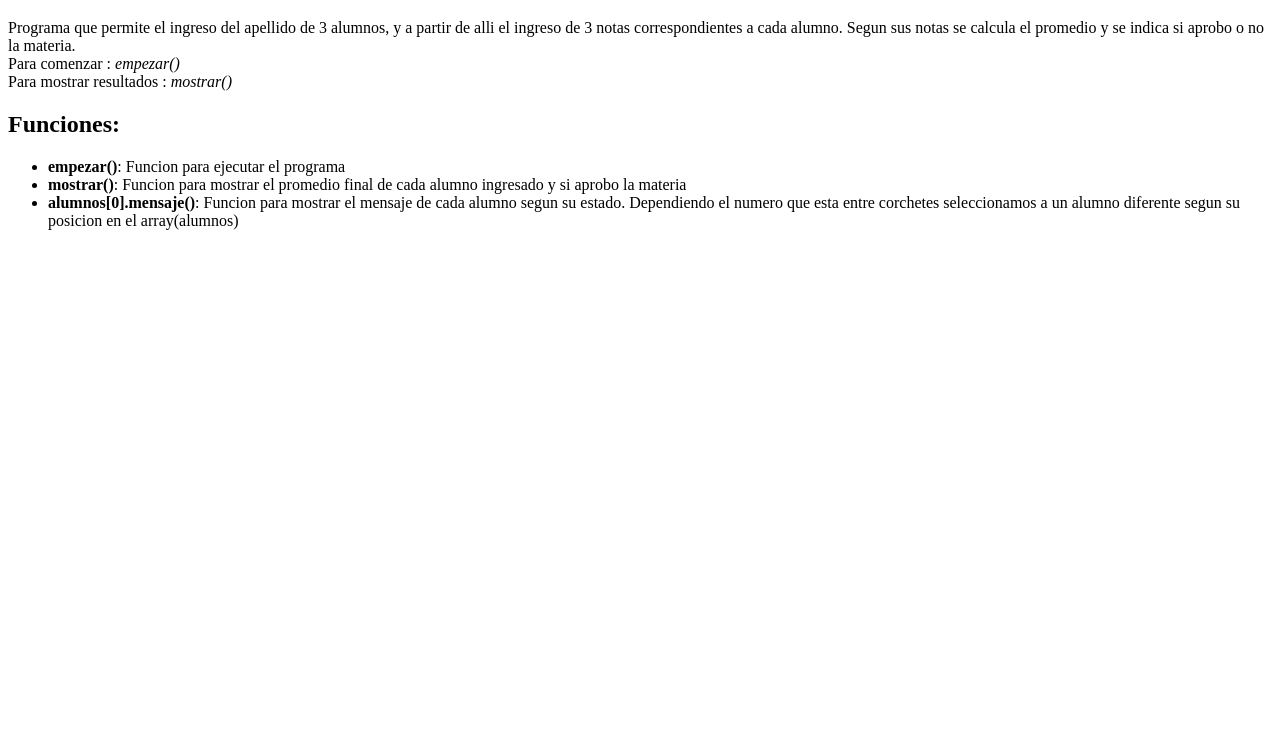
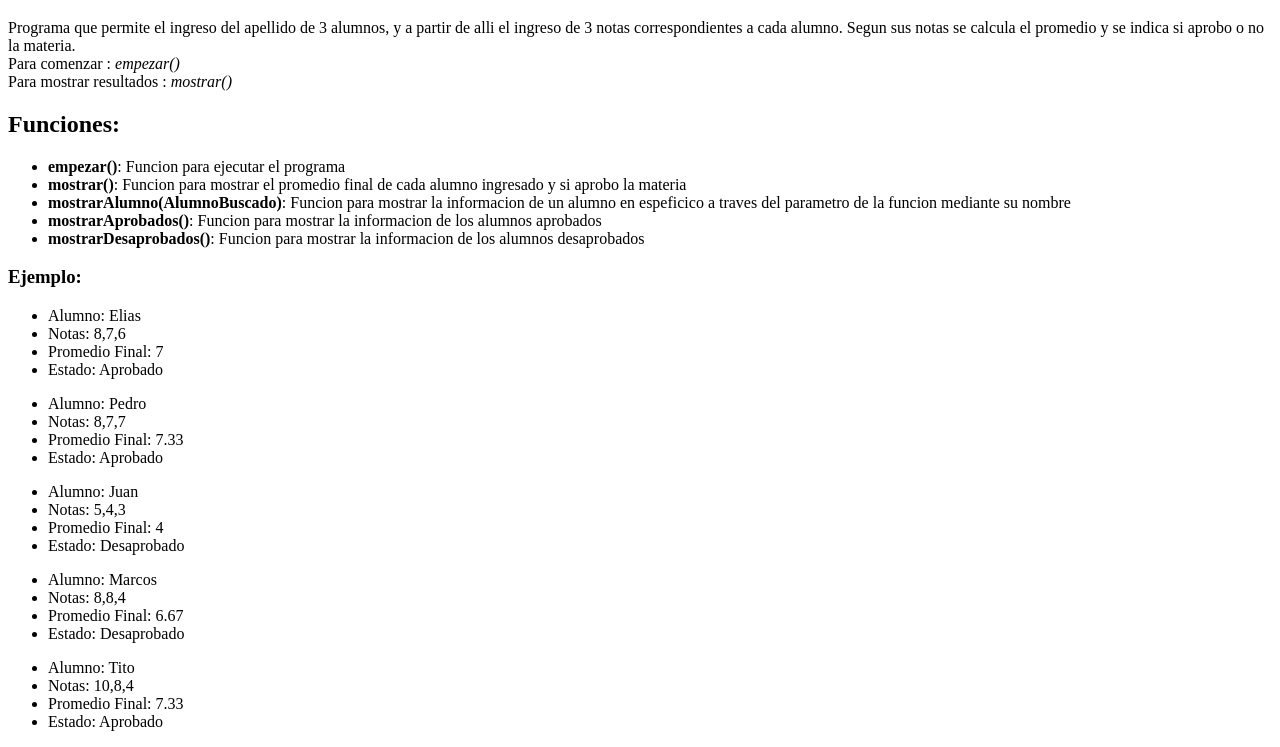
Before and after one commit to EliasVerdun02/Javascript-04, a plain HTML site: page index.html in a window 1280 px wide. Shown: the part 61-808 px from the top of the page. Drawn offline with Linux system fonts and the light colour scheme.

Commit message:
Pre-entrega

```diff
--- a/index.html
+++ b/index.html
@@ -18,10 +18,41 @@
         <ul>
             <li><b>empezar()</b>: Funcion para ejecutar el programa</li>
             <li><b>mostrar()</b>: Funcion para mostrar el promedio final de cada alumno ingresado y si aprobo la materia</li>
+            <li><b>mostrarAlumno(AlumnoBuscado)</b>: Funcion para mostrar la informacion de un alumno en espeficico a traves del parametro de la funcion mediante su nombre</li>
+            <li><b>mostrarAprobados()</b>: Funcion para mostrar la informacion de los alumnos aprobados</li>
+            <li><b>mostrarDesaprobados()</b>: Funcion para mostrar la informacion de los alumnos desaprobados</li>
+        </ul>
 
-            <li><b>alumnos[0].mensaje()</b>: Funcion para mostrar el mensaje de cada alumno segun su estado. Dependiendo el numero que esta entre corchetes seleccionamos a un alumno diferente segun su posicion en el array(alumnos)</li>
-
-
+        <h3>Ejemplo:</h3>
+        <ul>
+            <li>Alumno: Elias </li>
+            <li>Notas: 8,7,6</li>
+            <li>Promedio Final: 7</li>
+            <li>Estado: Aprobado</li>
+        </ul>
+        <ul>
+            <li>Alumno: Pedro </li>
+            <li>Notas: 8,7,7</li>
+            <li>Promedio Final: 7.33</li>
+            <li>Estado: Aprobado</li>
+        </ul>
+        <ul>
+            <li>Alumno: Juan </li>
+            <li>Notas: 5,4,3</li>
+            <li>Promedio Final: 4</li>
+            <li>Estado: Desaprobado</li>
+        </ul>
+        <ul>
+            <li>Alumno: Marcos </li>
+            <li>Notas: 8,8,4</li>
+            <li>Promedio Final: 6.67</li>
+            <li>Estado: Desaprobado</li>
+        </ul>
+        <ul>
+            <li>Alumno: Tito </li>
+            <li>Notas: 10,8,4</li>
+            <li>Promedio Final: 7.33</li>
+            <li>Estado: Aprobado</li>
         </ul>
     </div>
 </body>
--- a/js/script.js
+++ b/js/script.js
@@ -1,5 +1,7 @@
 //Declaracion de variables
 let alumnos = []
+
+
 
 class Alumno{
     constructor(nombre,notas,promedio,estado){
@@ -15,22 +17,21 @@ class Alumno{
 }
 
 //Declaracion de funciones
+
+const mostrarInfo=(alumno)=>{
+    return `
+    Alumno: ${alumno.nombre}
+    Notas: ${alumno.notas.join(', ')}
+    Promedio Final: ${alumno.promedio}
+    Estado: ${alumno.estado}`
+}
+
 const promediar =(notas)=> {
     let notasTotales = 0
     for(let nota of notas){
         notasTotales += nota
     }
     return notasTotales / 3
-}
-
-const mostrar = ()=>{
-    for(alumno of alumnos){
-        console.log(`
-         Alumno: ${alumno.nombre}
-         Notas: ${alumno.notas.join(', ')}
-         Promedio Final: ${alumno.promedio}
-         Estado: ${alumno.estado}`)
-    }
 }
 
 const aprobacion =(promedioFinal)=>{
@@ -45,12 +46,43 @@ const aprobacion =(promedioFinal)=>{
 
 }
 
+//Funciones de interaccion
+const mostrar = ()=>{
+    for(alumno of alumnos){
+        console.log(mostrarInfo(alumno))
+    }
+}
+
+const mostrarAlumno =(nombre)=>{
+    let alumno = alumnos.find(alumno=> alumno.nombre === nombre)
+    console.log(`${mostrarInfo(alumno)}
+    ${alumno.mensaje()}`)
+}
+
+const mostrarAprobados =()=>{
+    let aprobados = alumnos.filter(alumno=> alumno.estado == 'Aprobado')
+
+    aprobados.forEach((alumno)=>{
+        console.log(mostrarInfo(alumno))
+    })
+}
+
+const mostrarDesaprobados =()=>{
+    let aprobados = alumnos.filter(alumno=> alumno.estado == 'Desaprobado')
+
+    aprobados.forEach((alumno)=>{
+        console.log(mostrarInfo(alumno))
+    })
+}
+
+
+
 
 //Comienzo del programa
 const empezar =()=>{
     alert('A continuacion vamos a exhibir el promedio final de nuestros alumnos. Por favor ingresar su Nombre y sus 3 notas correspondientes')
 
-    for(let i = 0; i < 3;i++){
+    for(let i = 0; i < 5;i++){
 
     let apellido = prompt(`Porfavor ingresar Nombre del Alumno n°${i + 1}`)
 
@@ -60,7 +92,7 @@ const empezar =()=>{
         notas.push(nota)
     }
 
-    let promedio = parseInt(promediar(notas).toFixed(2))
+    let promedio = parseFloat(promediar(notas).toFixed(2))
     let estado = aprobacion(promedio)
 
     alumnos.push(new Alumno(apellido,notas,promedio,estado))
```
